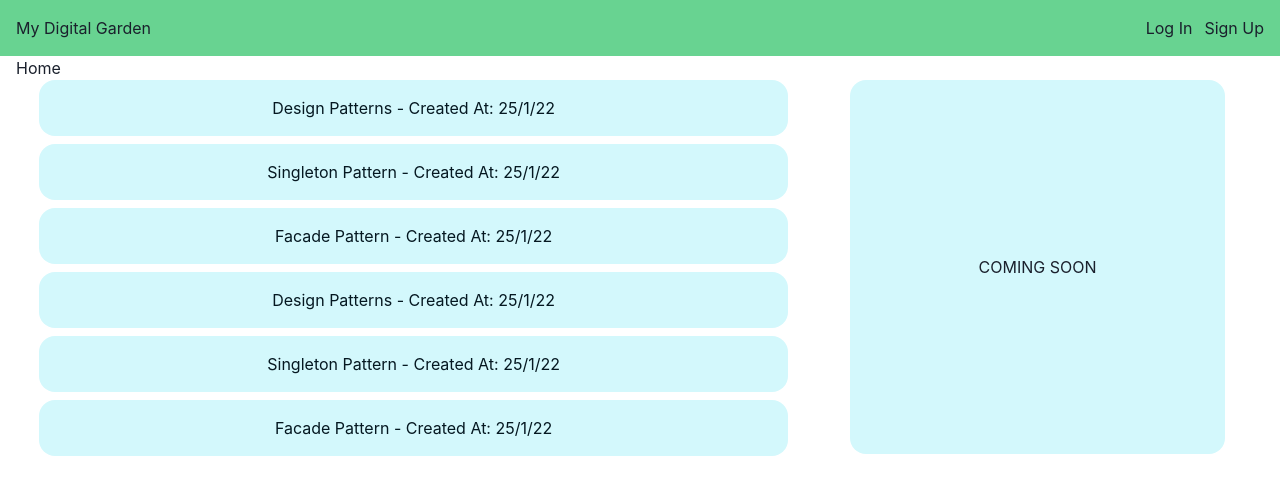
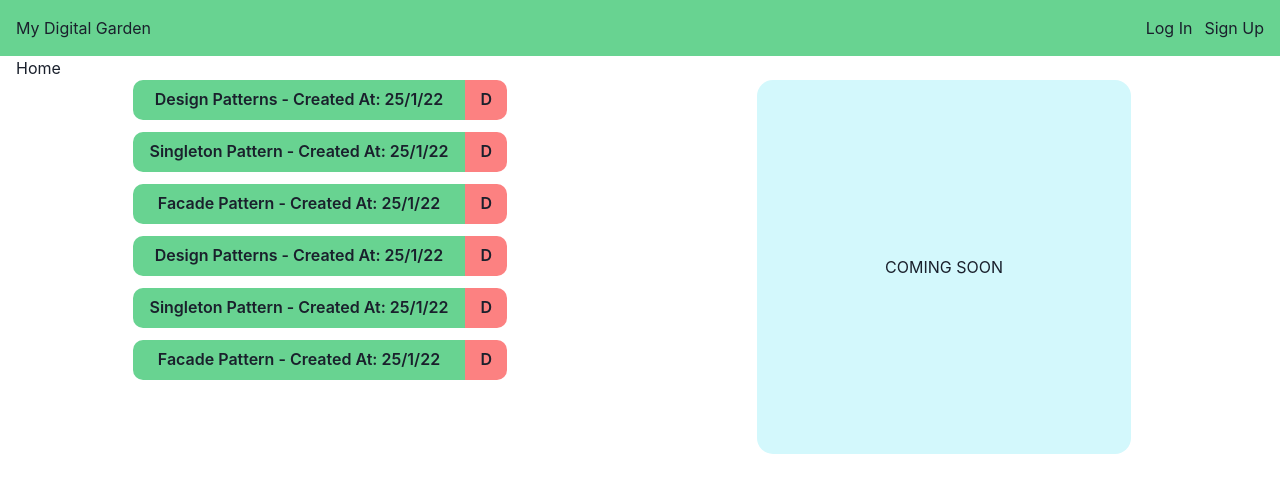
Before and after one commit to jpecheverryp/my-digital-garden, a React (Create React App) app in the folder client/: page / in a window 1280 px wide. Shown: the top 494 px of the page. Built offline with nearby package versions, Linux system fonts and the light colour scheme.

Commit message:
redesigned notes list using Chakra

```diff
--- a/client/src/App.css
+++ b/client/src/App.css
@@ -25,34 +25,8 @@
   background-color: #f58800;
 }
 
-.btn:hover {
-  background-color: #f8bc24;
-}
-
-.navbar {
-  color: #d3f8fc;
-
-  justify-content: space-around;
-  padding: 1rem;
-}
-
 .content {
   padding: 0 1rem;
-}
-
-.note-preview {
-  display: block;
-  width: 100%;
-  margin-bottom: 0.5rem;
-  padding: 1rem;
-  background: #d3f8fc;
-  color: #051821;
-  border-radius: 1rem;
-}
-
-.note-preview:hover {
-  background-color: #0c8054;
-  color: #d3f8fc;
 }
 
 .dashboard-cols {
@@ -69,10 +43,6 @@
   flex-wrap: wrap;
 }
 
-.notes-list {
-  min-width: 60%;
-}
-
 .map-container {
   min-width: 30%;
   margin: 0 1rem 1rem;
--- a/client/src/components/NoteList.tsx
+++ b/client/src/components/NoteList.tsx
@@ -1,3 +1,4 @@
+import { Box } from '@chakra-ui/react';
 import React from 'react';
 import NotePreview from './NotePreview';
 
@@ -10,11 +11,11 @@ interface IProps {
 }
 const NoteList: React.FC<IProps> = ({ notes }) => {
   return (
-    <div className='notes-list'>
+    <Box>
       {notes.map((note, index) => (
         <NotePreview key={index} note={note} />
       ))}
-    </div>
+    </Box>
   );
 };
 
--- a/client/src/components/NotePreview.tsx
+++ b/client/src/components/NotePreview.tsx
@@ -1,3 +1,4 @@
+import { Box, Button, Flex } from '@chakra-ui/react';
 import React from 'react';
 import { Navigate, useNavigate } from 'react-router-dom';
 import { redirectTo } from '../utils/redirectTo';
@@ -17,14 +18,23 @@ const NotePreview: React.FC<IProps> = ({ note }) => {
     redirectTo(navigate, '/note/' + note.id);
   };
   return (
-    <button
-      id={'note-' + note.id}
-      className='note-preview'
-      onClick={handleClick}
-    >
-      {note.note_name} - Created At: {note.created_at.getDate()}/
-      {note.created_at.getMonth() + 1}/{note.created_at.getFullYear() - 2000}
-    </button>
+    <Flex mb={3}>
+      <Button
+        id={'note-' + note.id}
+        onClick={handleClick}
+        d={'block'}
+        w={'100%'}
+        bg={'green.300'}
+        borderRadius={'10px 0 0 10px'} // TopLeft, TopRight, BotRight, BotLeft
+      >
+        {note.note_name} - Created At: {note.created_at.getDate()}/
+        {note.created_at.getMonth() + 1}/{note.created_at.getFullYear() - 2000}
+      </Button>
+
+      <Button bg={'red.300'} borderRadius={'0 10px 10px 0'}>
+        D
+      </Button>
+    </Flex>
   );
 };
 
```
